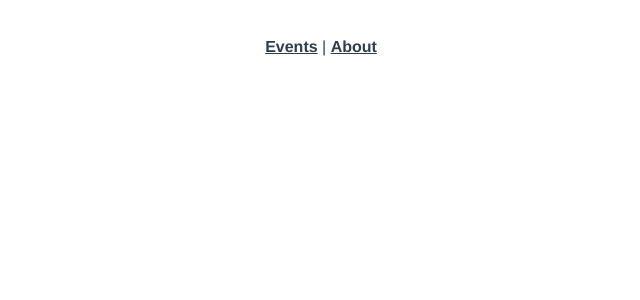
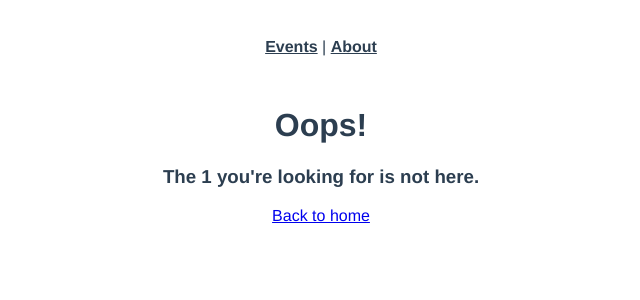
Before and after one commit to FADL285/Vue-Events, a Vue app: page /404/1 in a window 1280 px wide. Before the commit this address had no page. Shown: the top 300 px of the page, without its empty margins (319-959 px from the left). Built offline with nearby package versions, Linux system fonts and the light colour scheme.

Commit message:
Added NotFound Component

```diff
--- a/src/router/index.js
+++ b/src/router/index.js
@@ -5,6 +5,7 @@
 import EventDetails from "@/views/event/DetailsView";
 import EventRegister from "@/views/event/RegisterView";
 import EventEdit from "@/views/event/EditView";
+import NotFound from "@/views/NotFound";
 
 const routes = [
   {
@@ -50,6 +51,17 @@
     path: "/about-us",
     redirect: { name: "About" },
   },
+  {
+    path: "/:notFound(.*)",
+    name: "NotFound",
+    component: NotFound,
+  },
+  {
+    path: "/404/:resource",
+    name: "404Resource",
+    component: NotFound,
+    props: true,
+  },
 ];
 
 const router = createRouter({
--- /dev/null
+++ b/src/views/NotFound.vue
@@ -0,0 +1,20 @@
+<template>
+  <h1>Oops!</h1>
+  <h3>The {{ resource }} you're looking for is not here.</h3>
+  <router-link :to="{ name: 'EventList' }">Back to home</router-link>
+</template>
+
+<script>
+export default {
+  name: "NotFound",
+  props: {
+    resource: {
+      type: String,
+      required: true,
+      default: "Page",
+    },
+  },
+};
+</script>
+
+<style scoped></style>
--- a/src/views/event/LayoutView.vue
+++ b/src/views/event/LayoutView.vue
@@ -29,6 +29,13 @@
       this.event = response.data;
     } catch (error) {
       console.log(error);
+
+      await this.$router.push({
+        name: "404Resource",
+        params: {
+          resource: "event",
+        },
+      });
     }
   },
 };
```
